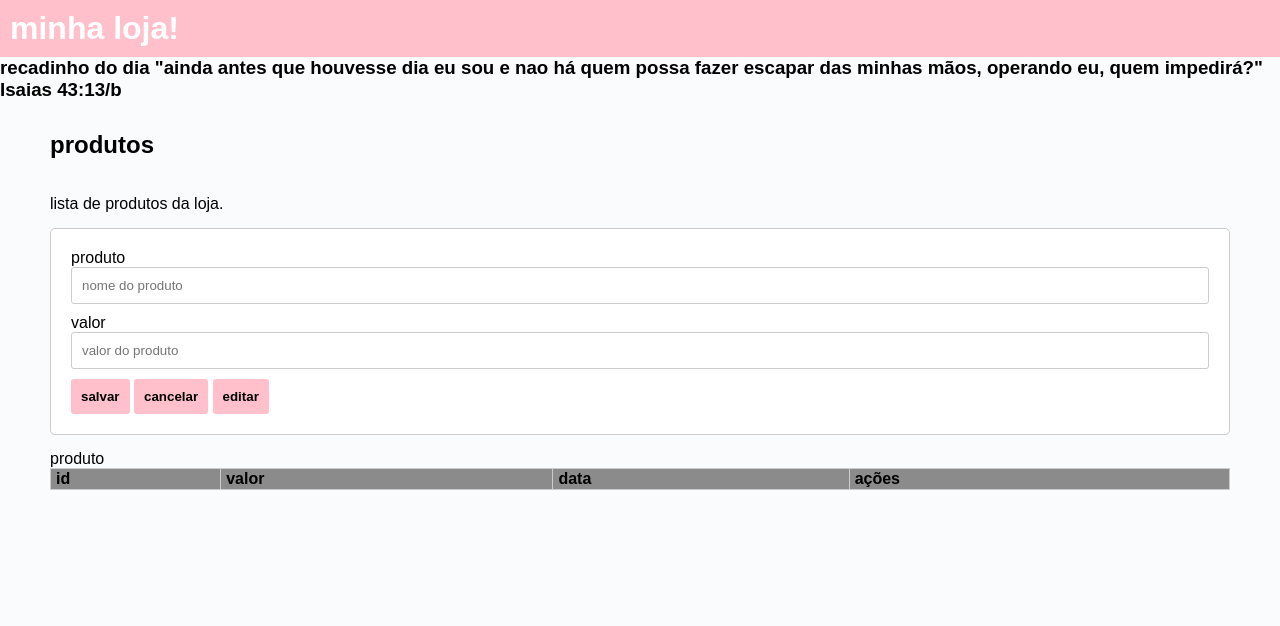
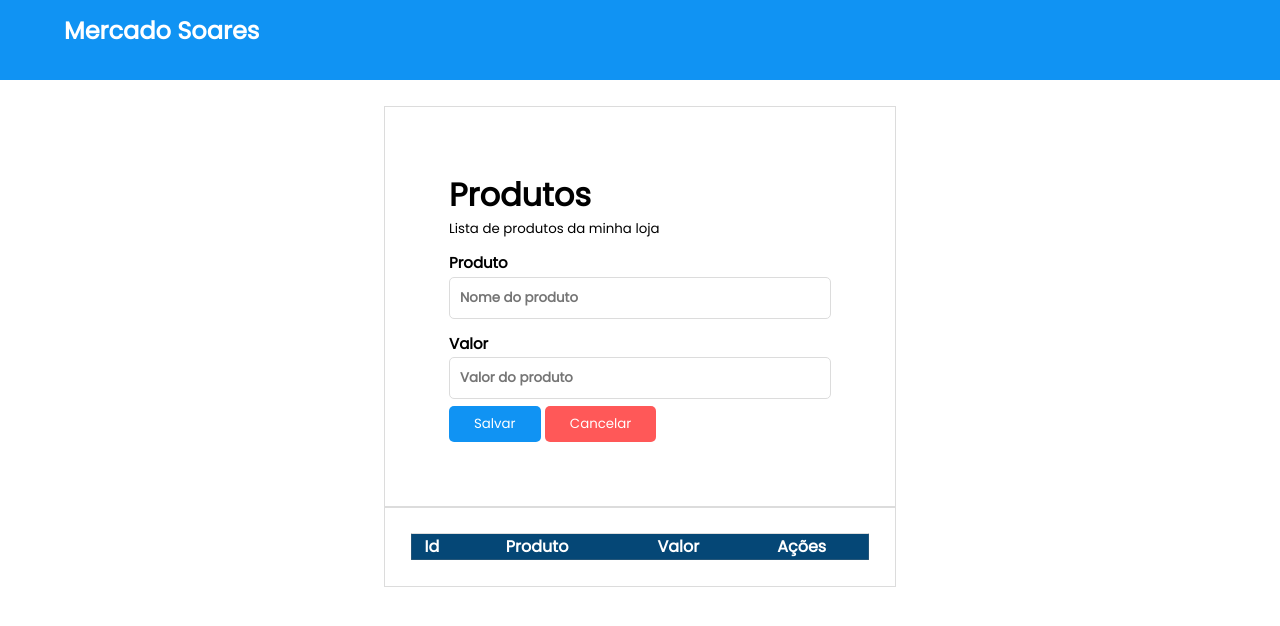
Before and after one commit to rafael-moriya/orientado-a-objeto-JS, a PHP site: page /public/index.php in a window 1280 px wide. Shown: the top 626 px of the page. Run offline with PHP 8.4, Linux system fonts and the light colour scheme; lists and menus that the app fills with data are empty; some web fonts are replaced.

Commit message:
Add files via upload
aoba

```diff
--- a/public/cssproj.css
+++ b/public/cssproj.css
@@ -1,98 +1,143 @@
-* {
- margin:0;
+*{
+    font-family: 'Poppins', sans-serif;
+    margin: 0;
+    padding: 0;
+    box-sizing: border-box;
 }
-body {
-    font-family: 'Nunito Sans', sans-serif;
-    background-color: #fafbfc;
+body{
+
+
 }
-header {
-background-color: pink;
-padding: 10px;
-color:#fff;
+nav{
+    position: relative;
+    text-align: center;
+    margin-top: 0 !important;
+    position: relative;
+    width: 100%;
+    height: 5rem;
+    background-color: #1093f3;
+}
+nav .nav-items{
+    cursor: pointer;
+    position: absolute;
+    margin-left: 5vw;
+    margin-top: 1vw;
+    color: white;
+    font-weight: bolder;
 }
 main{
-    padding: 30px 50px;
+    margin-top: 2vw;
+    margin-left: 30vw;
+    margin-right: 30vw;
 }
+main .container-main{
+    padding: 5vw;
+    display: flex;
+    flex-direction: column;
+    margin: 0 auto;
+    border: 1px solid gainsboro;
+}
+main .container-main label{
+    margin-top: 1vw;
+    margin-bottom: 0.2vw;
+    font-weight: bolder;
+    font-size: 15px;
+}
+main .container-main input{
+    border-radius: 5px;
+    border: 1.5px solid gainsboro;
+    width: 100%;
+    padding: 10px;
+    font-weight: bold;
 
-.cadastroCliente {
-    background-color: #fff;
-    border: 1px solid #ccc;
-    padding: 20px;
-    margin-top: 15px;
+}
+main .container-main .form-group-buttons{
+    margin-top: 0.5vw;
+    color: #69c369;
+}
+main .container-main .form-group-buttons #button-cancelar{
+    background-color: rgb(255, 88, 88);
+}
+main .container-main .form-group-buttons button{
+    border: none;
+    color: white;
+    background-color: #1093f3;
+    cursor: pointer;
+    padding: 8px 25px;
     border-radius: 5px;
 }
-
-.lineinput1{
-    display: grid;
-    margin-bottom: 10px;
+main .container-main .form-group-buttons #button-salvar:hover{
+    background-color: #054776;
+    transition: 0.8s;
 }
-input{
-    padding: 10px;
-    border: 1px solid #ccc;
-    border-radius: 3px;
-    outline: 0;
+main .container-main .form-group-buttons #button-cancelar:hover{
+    background-color: rgb(221, 90, 90);
+    transition: 0.8s;
 }
-
-
-
-
-.card {
-    background-color: #fff;
-    border: 1px solid #ccc;
-    padding: 20px;
-    margin-top: 15px;
-    border-radius: 5px;
+section{
+    margin-left: 30vw;
+    margin-right: 30vw;
+    padding: 2vw;
+    display: flex;
+    flex-direction: column;
+    align-items: center;
+    border: 1px solid gainsboro;
 }
-
-.lineinput{
-    display: grid;
-    margin-bottom: 10px;
+section table{
+    border-collapse: collapse;
+    border: 1px solid rgba(128, 128, 128, 0.259);
+    width: 100%;
 }
-input{
-    padding: 10px;
-    border: 1px solid #ccc;
-    border-radius: 3px;
-    outline: 0;
-}
-
-button{
-    border:0;
-    padding:10px;
-    outline: 0;
-    background-color: pink;
-    border-radius: 3px;
-    font-weight: bold;
-    transition: all ease0.3s;
-}
-
-button:hover{
-    background-color: rgb(76, 25, 124);
-}
-
-.content{
-    margin-top: 15px;
-}
-
-table{
-    border-collapse: collapse;
-    border:1px solid #ccc;
-    width:100%;
-}
-
-table th{
-    background-color: rgb(139, 139, 139);
+section table th{
+    color: white;
+    background-color: #054776;
 
 }
-
-table th, td{
-    padding: 1px 5px;
-    text-align: left;
+section table{
+    width: 100%;
 }
-
-table td img{
-    width: 22px;
-}
-
-.ceneter{
+section table tr .center{
     text-align: center;
 }
+section table td{
+
+    border: 1px solid rgba(128, 128, 128, 0.259);
+
+}
+section table td img{
+    width: 20px;
+    margin-right: 0.5vw;
+    text-align: center;
+    cursor: pointer;
+}
+section table td{
+    text-align: center;
+}
+@media(max-width:1000px){
+    nav .nav-items h1{
+
+        margin-top: 5vw;
+    }
+    main{
+        margin-left: 5vw !important;
+        margin-right: 5vw !important;
+    }
+    main .container-main{
+        width: 100%;
+    }
+    main .container-main small{
+        margin-bottom: 4vw;
+    }
+    main .container-main input{
+        margin-bottom: 4vw;
+    }
+    section {
+        margin-left: 5vw !important;
+        margin-right: 5vw !important;
+    }
+    section table{
+        width: 100%;
+        border: none;
+
+    }
+}
--- a/public/index.html
+++ b/public/index.html
@@ -1,64 +1,56 @@
 <!DOCTYPE html>
-<html>
+<html lang="pt-br">
 <head>
     <meta charset="UTF-8">
-    <title>javascript orientado a objetos </title>
+    <meta http-equiv="X-UA-Compatible" content="IE=edge">
+    <meta name="viewport" content="width=device-width, initial-scale=1.0">
+    <title>Dashboard- Mercado</title>
+    <link rel="stylesheet" href="cssproj.css">
     <script src="js.js"></script>
-    <link rel="stylesheet" href="cssproj.css">
+    <link rel="manifest" href="manifest.webmanifest">
+    <!-- GOOGLE FONTS -->
     <link rel="preconnect" href="https://fonts.googleapis.com">
     <link rel="preconnect" href="https://fonts.gstatic.com" crossorigin>
-<link href="https: //fonts.googleapis.com/css2? family= Nunito+Sans & display=swap" rel="stylesheet">
+    <link href="https://fonts.googleapis.com/css2?family=Poppins&display=swap" rel="stylesheet">
 </head>
 <body>
+    <nav>
+        <div class="nav-items">
+            <h1>Mercado Soares</h1>
+        </div>
+    </nav>
+    <main>
+        <div class="container-main">
+            <h1>Produtos</h1>
+            <small>Lista de produtos da minha loja</small>
 
-    <header>
-      <h1>minha loja!</h1>
-    </header>
-    <h3> recadinho do dia "ainda antes que houvesse dia eu sou e nao há quem possa fazer escapar das minhas mãos, operando eu, quem impedirá?" Isaias 43:13/b</h3>
-<main>
-    <div class="title">
-    <h2>produtos</h2> <br> <br>
-    <span>lista de produtos da loja.</span>
-    <div class="card">
+            <label for="produto">Produto</label>
+            <input type="text" id="produto" placeholder="Nome do produto">
 
-      <div class="lineinput">
-        <label>produto</label>
-        <input type="text" id=produto placeholder="nome do produto">
-      </div>
+            <label for="valor">Valor</label>
+            <input type="number" id="valor" placeholder="Valor do produto">
 
-      <div class="lineinput">
-        <label>valor</label>
-        <input type="text" id=valor placeholder="valor do produto">
-      </div>
-
-      <button onclick="produto.salvar()"> salvar</button>
-      <button onclick="produto.cancelar()"> cancelar </button>
-      <button onclick="produto.editar()"> editar</button>
+            <div class="form-group-buttons">
+                <button id="button-salvar" onclick="produto.salvar()">Salvar</button>
+                <button id="button-cancelar" onclick="produto.cancelar()">Cancelar</button>
             </div>
         </div>
+    </main>
+    <section>
+        <table border="0">
+            <thead>
+            <tr>
+                <th data-title="Id">Id</th>
+                <th data-title="Produtos">Produto</th>
+                <th data-title="Valor">Valor</th>
+                <th data-title="Ações">Ações</th>
+            </tr>
+            </thead>
+            <tbody id="tbody">
 
-    <div class="content">
-
-      <table border=1>
-
-         <thead>
-
-          <th class="center">id</th>
-          <thclass="center">produto</th>
-          <th>valor</th>
-          <th>data</th>
-          <th>ações</th>
-
-         </thead>
-
-         <tbody id="tbody">
             </tbody>
-
          </table>
-
-    </div>
-
-  </main>
+    </section>
 
 </body>
 </html>
--- a/public/js.js
+++ b/public/js.js
@@ -1,100 +1,117 @@
-class produto {
+class Produto{
 
-    constructor () {
-     this.id= 1;
-     this.arrayProduto = [];
+  constructor(){
+      this.id=1;
+      this.arrayProdutos= [];
+      this.editId = null;
+  }
+  salvar(){
+      let produto = this.lerDados();
 
+      if(this.validaCampos(produto)){
+          if(this.editId == null){
+              this.adicionar(produto);
+          }else{
+              this.atualizar(this.editId, produto);
           }
-
-
-    salvar(produto) {
-      let produto = this.lerDados();
-      if(this.validaCampo(produto)); {
-         this.adicionar(produto);
       }
-
-      this.listaProduto();
+      this.listaTabela();
       this.cancelar();
   }
 
+  listaTabela(){
+      let tbody= document.getElementById('tbody');
+      tbody.innerText = '';
 
+      for(let i = 0; i< this.arrayProdutos.length; i++){
+          let tr = tbody.insertRow();
 
-                 listaProduto() {
-                  let tbody = document.getElementById('tbody');
-                  tbody.innerText = '';
-                 for(let i = 0; i < this.arrayProduto.length; i++) {
-                 let tr = tbody.insertRow();
-                 let = td_id = tr.insertCell();
-                 let = td_produto = tr.insertCell();
-                 let = td_data = tr.insertCell();
-                 let = td_acoes = tr.insertCell();
+          let td_id = tr.insertCell();
+          let td_produto = tr.insertCell();
+          let td_valor = tr.insertCell();
+          let td_acoes = tr.insertCell();
 
-                 td_id.innerText=this.arrayProduto[i].id;
-                 td_produto.innerText=this.arrayProduto[i].nomeProduto;
-                 td_data.innerText=this.arrayProduto[i].valor;
-                 td_acoes.innerText=this.arrayProduto[i].acoes;
+          td_id.innerText = this.arrayProdutos[i].id;
+          td_produto.innerText = this.arrayProdutos[i].nomeProduto;
+          td_valor.innerText = "R$ "+this.arrayProdutos[i].preco;
 
-                 td_id.classList.add(center);
+          td_id.classList.add('center');
+
           let imgEdit = document.createElement('img');
           imgEdit.src = 'edit.png';
-                 let imgTrash = document.createElement('img');
-                 imgEdit.src = 'trash.png';
+          imgEdit.setAttribute("onclick", "produto.preparaEdicao("+ JSON.stringify(this.arrayProdutos[i]) +")");
+
+          let imgDelete = document.createElement('img');
+          imgDelete.src = 'trash.svg';
+          imgDelete.setAttribute("onclick", "produto.deletar("+ this.arrayProdutos[i].id +")");
+
           td_acoes.appendChild(imgEdit);
-                 td_acoes.appendChild(imgTrash);
-
-
-
+          td_acoes.appendChild(imgDelete);
 
       }
   }
-
-
   adicionar(produto){
-          this.arrayProduto.push(produto);
+      produto.preco = parseFloat(produto.preco);
+      this.arrayProdutos.push(produto);
       this.id++;
 
   }
+  atualizar(id, produto){
+      for(let i = 0; i < this.arrayProdutos.length; i++){
+          if(this.arrayProdutos[i].id == id){
+              this.arrayProdutos[i].nomeProduto = produto.nomeProduto;
+              this.arrayProdutos[i].preco = produto.preco;
+          }
+      }
+  }
+  preparaEdicao(dados){
+      this.editId = dados.id;
+      document.getElementById('produto').value = dados.nomeProduto;
+      document.getElementById('valor').value = dados.preco;
 
-
-
-
-
-
+      document.getElementById('button-salvar').innerText = 'Atualizar';
+      document.getElementById('button-salvar').style.backgroundColor = '#69c369';
+  }
   lerDados(){
       let produto = {}
       produto.id = this.id;
- produto.nomeProduto = document.getelementByid('produto'). value;
- produto.valor = document.getelementByid('valor'). value;
+      produto.nomeProduto = document.getElementById('produto').value;
+      produto.preco = document.getElementById('valor').value;
 
- return produto
+      return produto;
   }
-
-      validaCampo(produto){
-
-       let msg = '';
+  validaCampos(produto){
+      let msg= '';
 
       if(produto.nomeProduto == ''){
-          msg += '-informe o nome do produto pelo amor de Deus\n';
+          msg += '- Informe o nome do produto \n';
       }
-
-       if(produto.valorProduto == ''){
-        msg += '-informe o valor do produto pelo amor de Deus\n';
+      if(produto.preco == ''){
+          msg += '- Informe o preço do produto \n';
       }
-
-       if (msg != ''){
-        alert(msg)
+      if(msg != ''){
+          alert(msg);
           return false
       }
       return true
   }
+  cancelar(){
+      let produto= document.getElementById('produto').value = '';
+      document.getElementById('valor').value = '';
 
-      cancelar() {
-        document.getelementByid('produto'). value = '';
-        document.getelementByid('valor'). value = '';
+      document.getElementById('button-salvar').innerText = 'Salvar';
+      document.getElementById('button-salvar').style.backgroundColor = '#1093f3';
+      this.editId = null;
   }
+  deletar(id){
+      let tbody = document.getElementById('tbody');
 
-    editar() {
-      alert('item editado com sucesso');
+      for(let i = 0; i < this.arrayProdutos.length; i++){
+          if(this.arrayProdutos[i].id == id){
+              this.arrayProdutos.splice(i,1);
+              tbody.deleteRow(i);
           }
       }
-    var produto = new produto();
+  }
+}
+var produto = new Produto();
```
Lines whose indentation alone changed are shown as unchanged.
